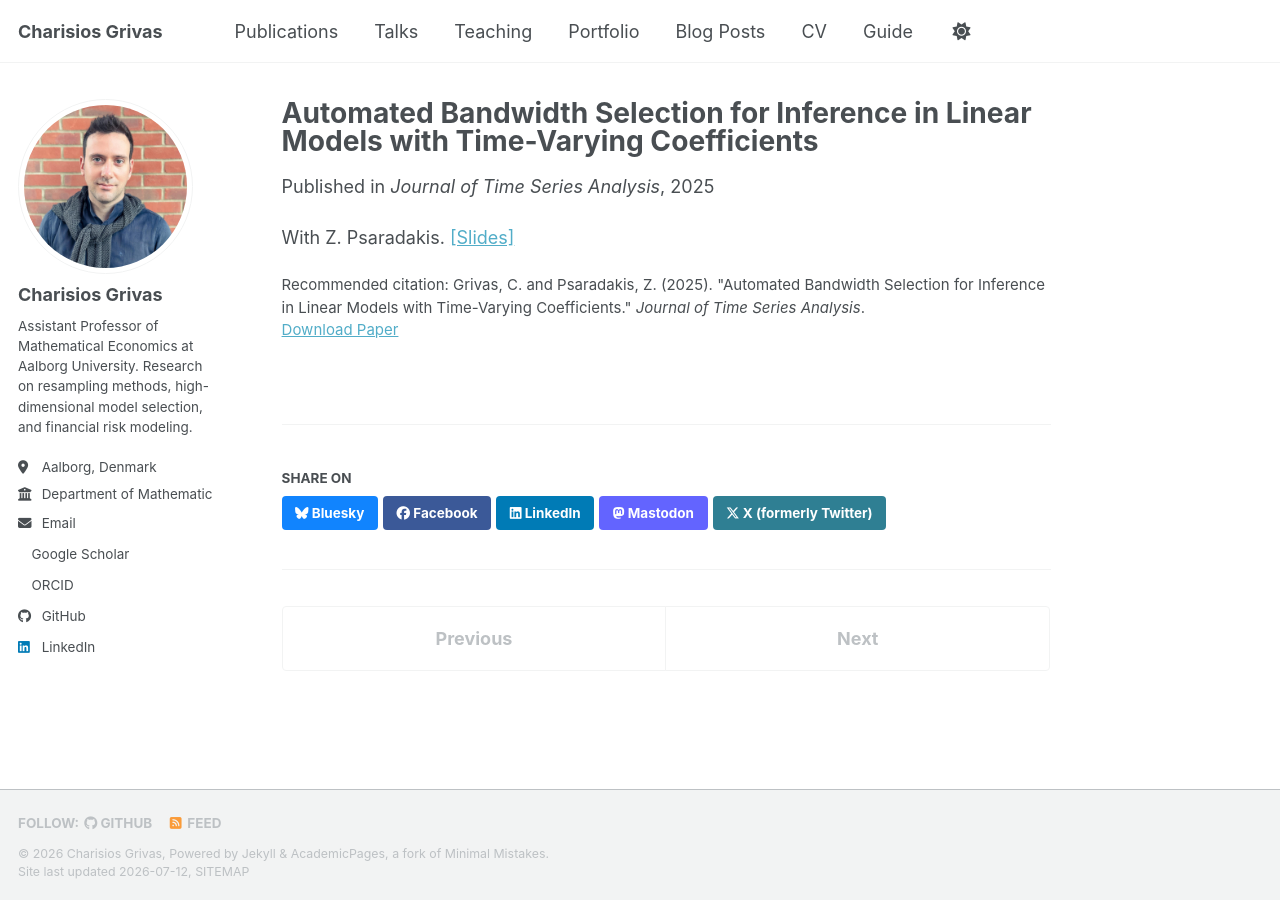
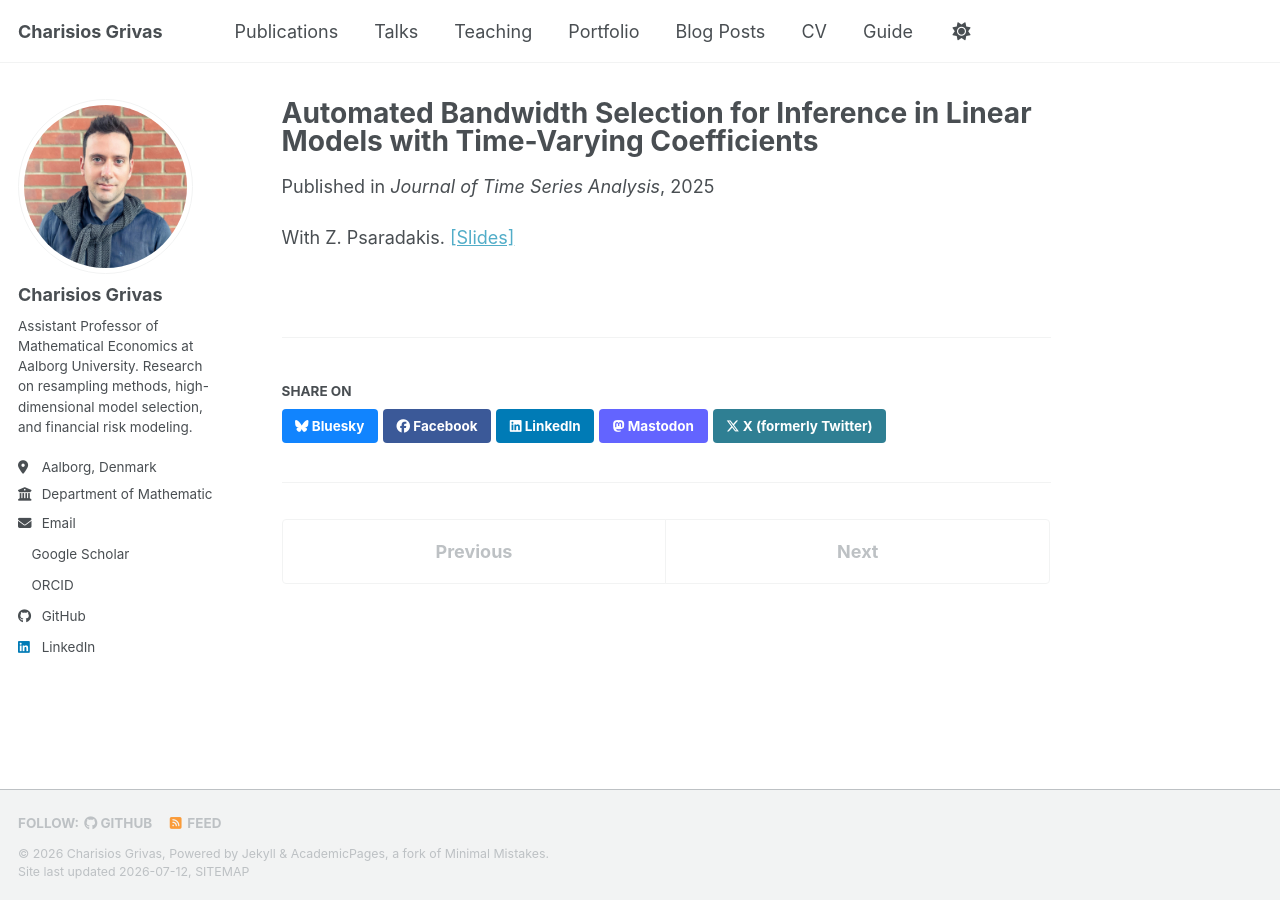
Before and after one commit to chargrivas/chargrivas.github.io, a Jekyll site: the page built from _publications/2025-01-01-bandwidth-selection.md, in a window 1280 px wide. Built offline with Jekyll 4.4.1, drawn with Linux system fonts in a browser that asks for light colours; a style sheet for code colours, icons or effects is not loaded.

Commit message:
Revise citation and include presentation slides link
Updated citation format and added slides link.

```diff
--- a/_publications/2025-01-01-bandwidth-selection.md
+++ b/_publications/2025-01-01-bandwidth-selection.md
@@ -7,7 +7,6 @@
 date: 2025-01-01
 venue: 'Journal of Time Series Analysis'
 paperurl: 'https://onlinelibrary.wiley.com/doi/10.1111/jtsa.12842'
-citation: 'Grivas, C. and Psaradakis, Z. (2025). "Automated Bandwidth Selection for Inference in Linear Models with Time-Varying Coefficients." <i>Journal of Time Series Analysis</i>.'
 ---
 
 With Z. Psaradakis. [[Slides]](https://www.dropbox.com/scl/fi/0t6p3lrntl1wi2h4z131g/BandwidthChoice.pdf?rlkey=se18cqbt3v92axuagxxmw6akx&st=kptv18qd&dl=0)
```
